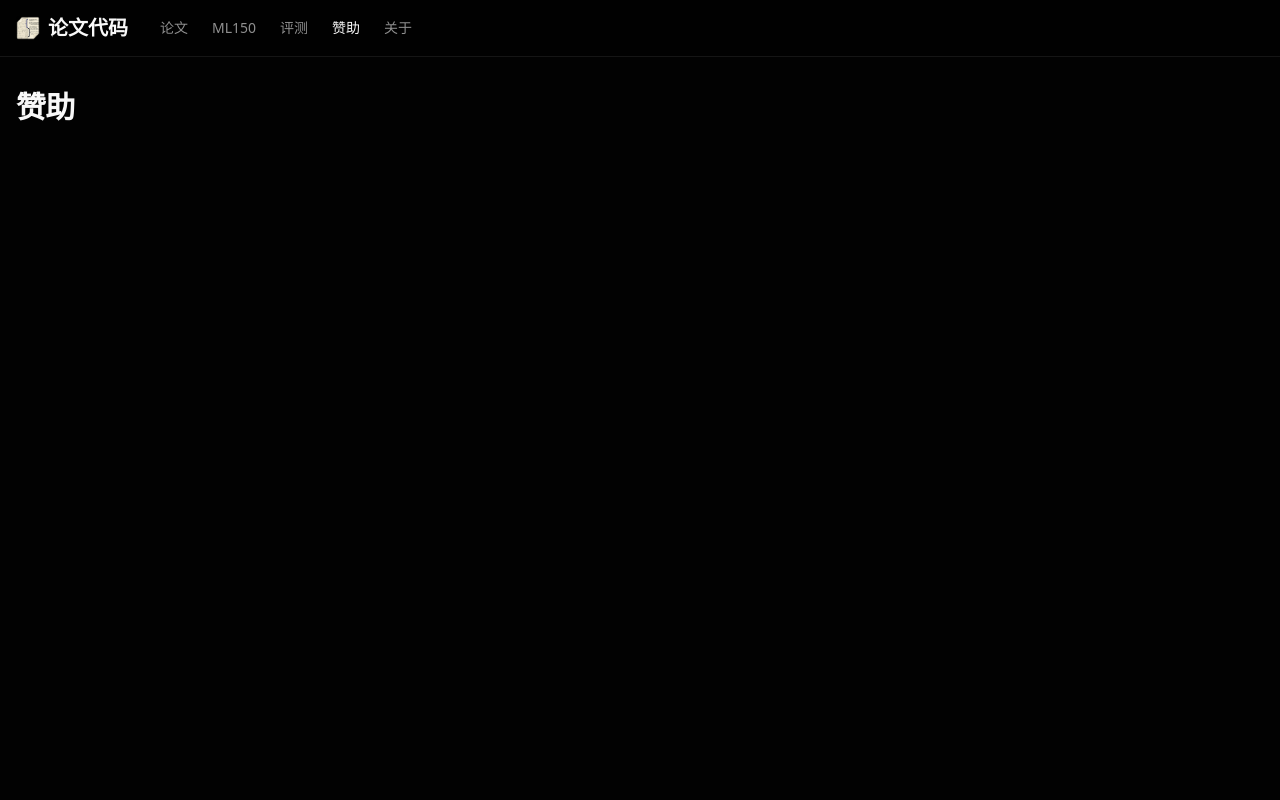
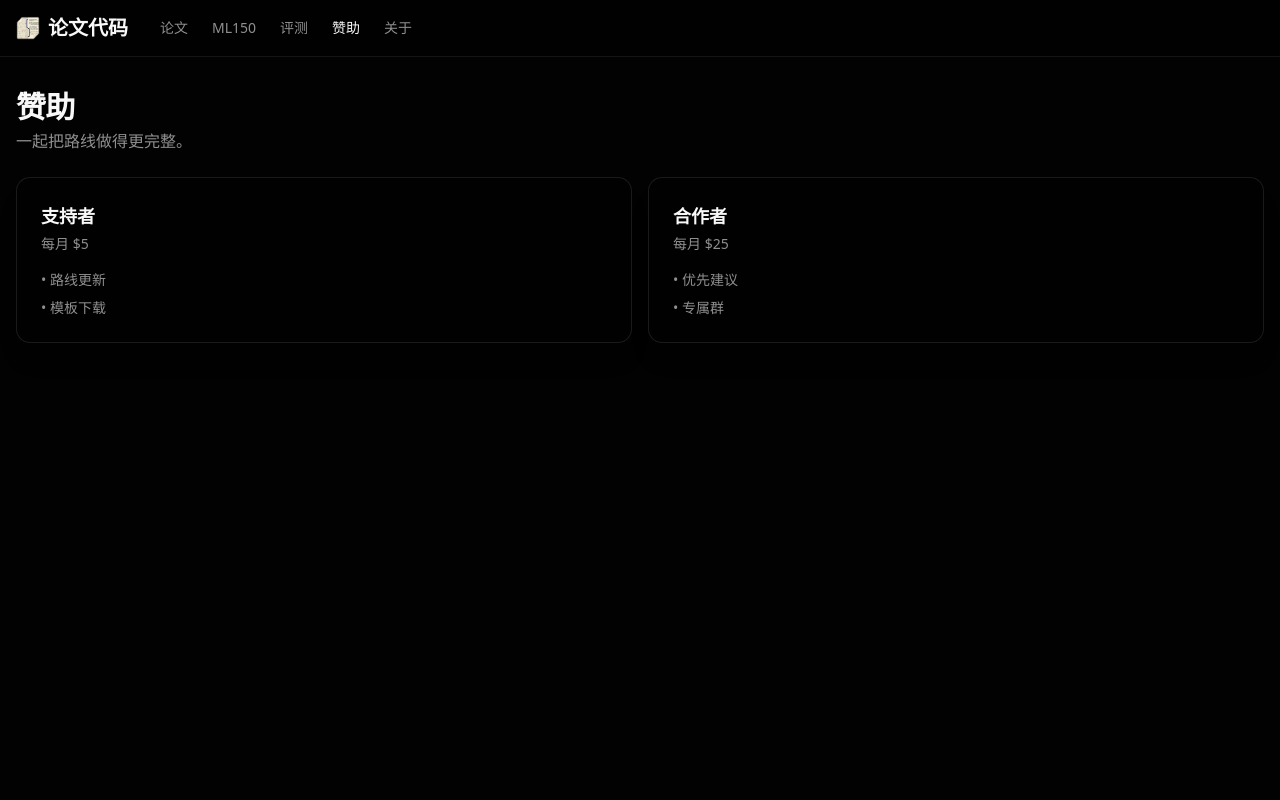
Before and after one commit to cklxx/paper, a React (Vite) app: page /sponsors in a window 1280 px wide. Shown: the top 800 px of the page. Built offline with nearby package versions, Linux system fonts and the light colour scheme.

Commit message:
feat: implement sponsors page

```diff
--- /dev/null
+++ b/src/components/SponsorTier.tsx
@@ -0,0 +1,19 @@
+type Tier = {
+  name: string;
+  price: string;
+  perks: string[];
+};
+
+export default function SponsorTier({ tier }: { tier: Tier }) {
+  return (
+    <div className="glass p-6 rounded-xl border border-white/10">
+      <h3 className="font-semibold text-lg">{tier.name}</h3>
+      <p className="text-sm text-muted-foreground mt-1">{tier.price}</p>
+      <ul className="mt-4 space-y-2 text-sm text-muted-foreground">
+        {tier.perks.map((perk) => (
+          <li key={perk}>• {perk}</li>
+        ))}
+      </ul>
+    </div>
+  );
+}
--- /dev/null
+++ b/src/data/sponsors.ts
@@ -0,0 +1,12 @@
+export const sponsorTiers = [
+  {
+    name: "支持者",
+    price: "每月 $5",
+    perks: ["路线更新", "模板下载"],
+  },
+  {
+    name: "合作者",
+    price: "每月 $25",
+    perks: ["优先建议", "专属群"],
+  },
+];
--- a/src/pages/Sponsors.tsx
+++ b/src/pages/Sponsors.tsx
@@ -1,7 +1,16 @@
+import SponsorTier from "../components/SponsorTier";
+import { sponsorTiers } from "../data/sponsors";
+
 export default function Sponsors() {
   return (
     <div className="container mx-auto px-4 py-6 md:py-8 min-h-screen">
       <h1 className="text-2xl md:text-3xl font-bold tracking-tight">赞助</h1>
+      <p className="text-muted-foreground mt-1 text-sm md:text-base">一起把路线做得更完整。</p>
+      <div className="mt-6 grid grid-cols-1 md:grid-cols-2 gap-4">
+        {sponsorTiers.map((tier) => (
+          <SponsorTier key={tier.name} tier={tier} />
+        ))}
+      </div>
     </div>
   );
 }
```
Also changed, not shown: 1 other file (tests, documents, lock files or other folders).
